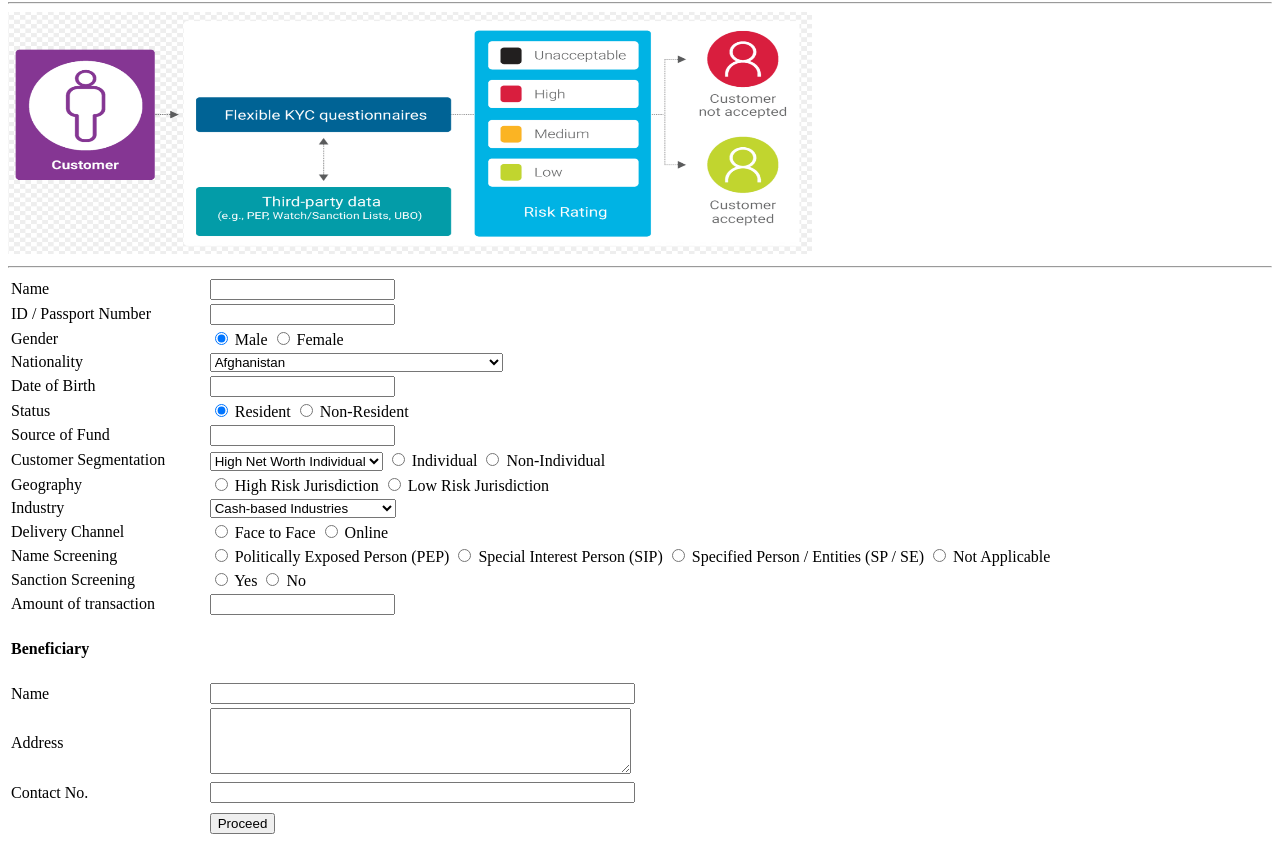
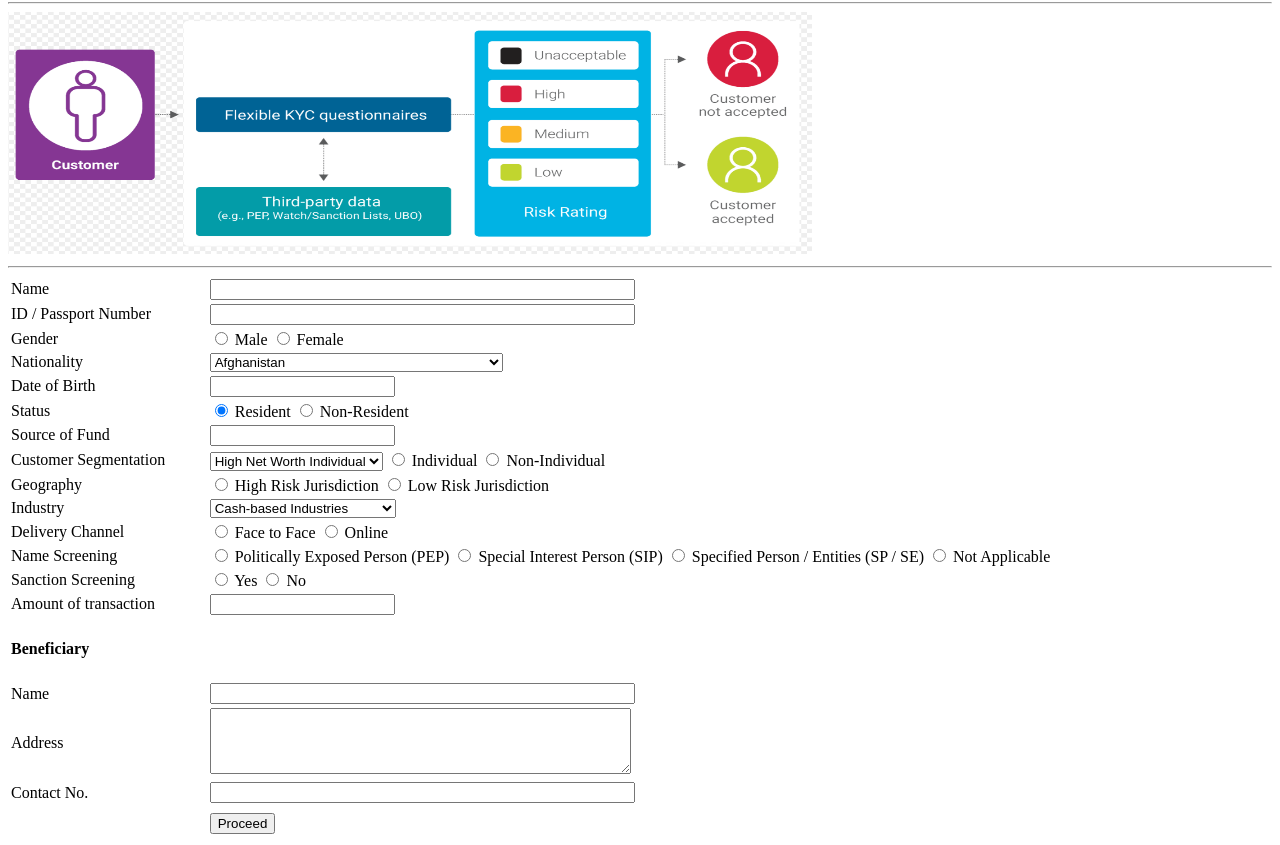
Before and after one commit to abdhay818/ctfkl_real-time_customer_risk_rating, a plain HTML site: page web/index.html in a window 1280 px wide. Shown: the part 78-923 px from the top of the page. Drawn offline with Linux system fonts and the light colour scheme.

Commit message:
Edit name, ID and gender radio button field.

```diff
--- a/web/index.html
+++ b/web/index.html
@@ -83,16 +83,18 @@
     <table style="width:100%">
         <tr>
             <td>Name</td>
-            <td><input type="text" name="customerName"></td>
+            <td><input type="text" size=50 name="customerName"></td>
         </tr>
         <tr>
             <td>ID / Passport Number</td>
-            <td><input type="text" name="idNumber"></td>
+            <td><input type="text" size=50 name="idNumber"></td>
         </tr>
         <tr>
             <td>Gender</td>
-            <td><input type="radio" name="gender" value="male" checked> Male
-  <input type="radio" name="gender" value="female"> Female<br></td>
+            <td>
+                <input type="radio" name="gender" value="male"> Male
+                <input type="radio" name="gender" value="female"> Female
+            </td>
         </tr>
         <tr>
             <td>Nationality</td>
```
